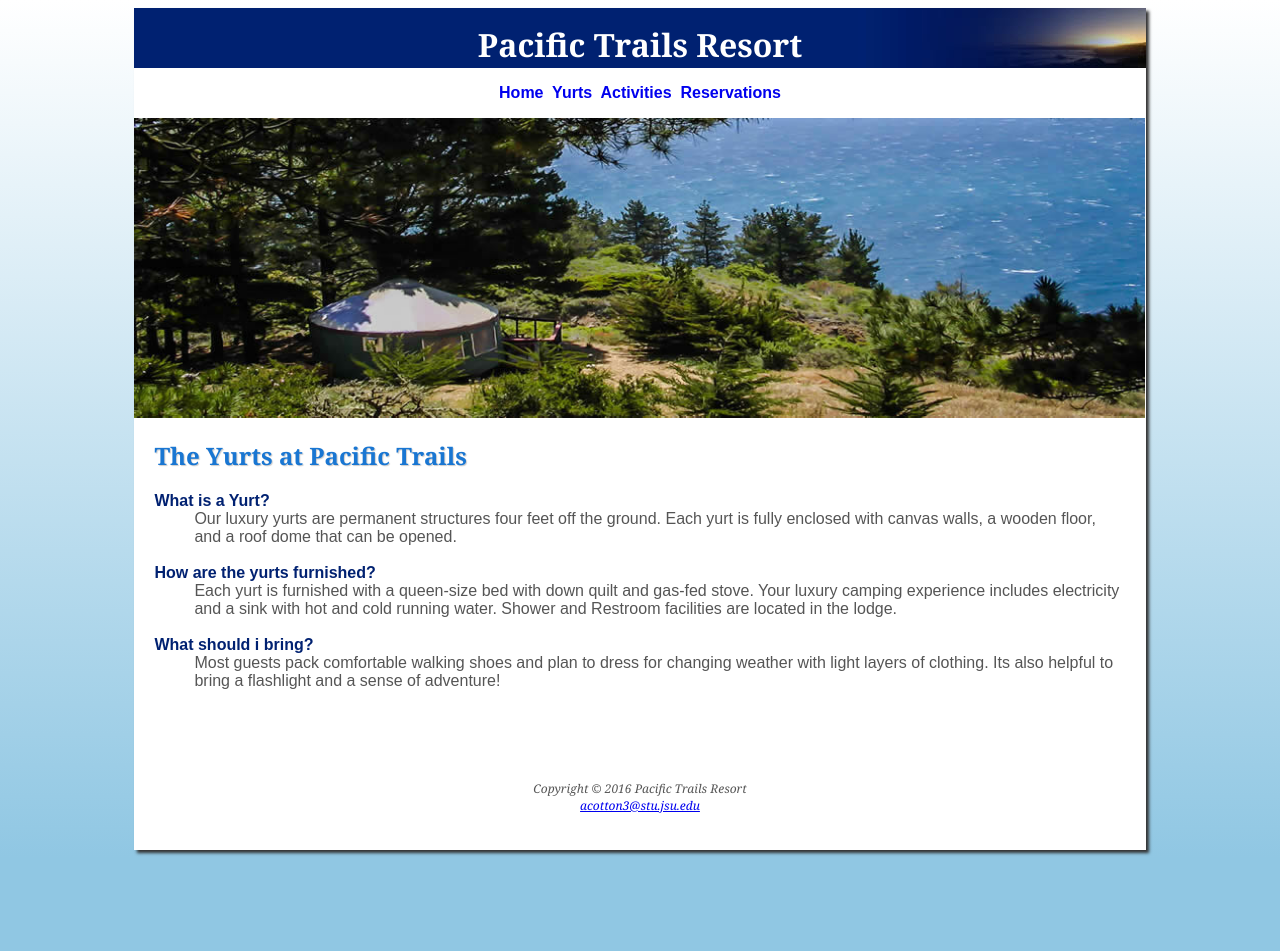
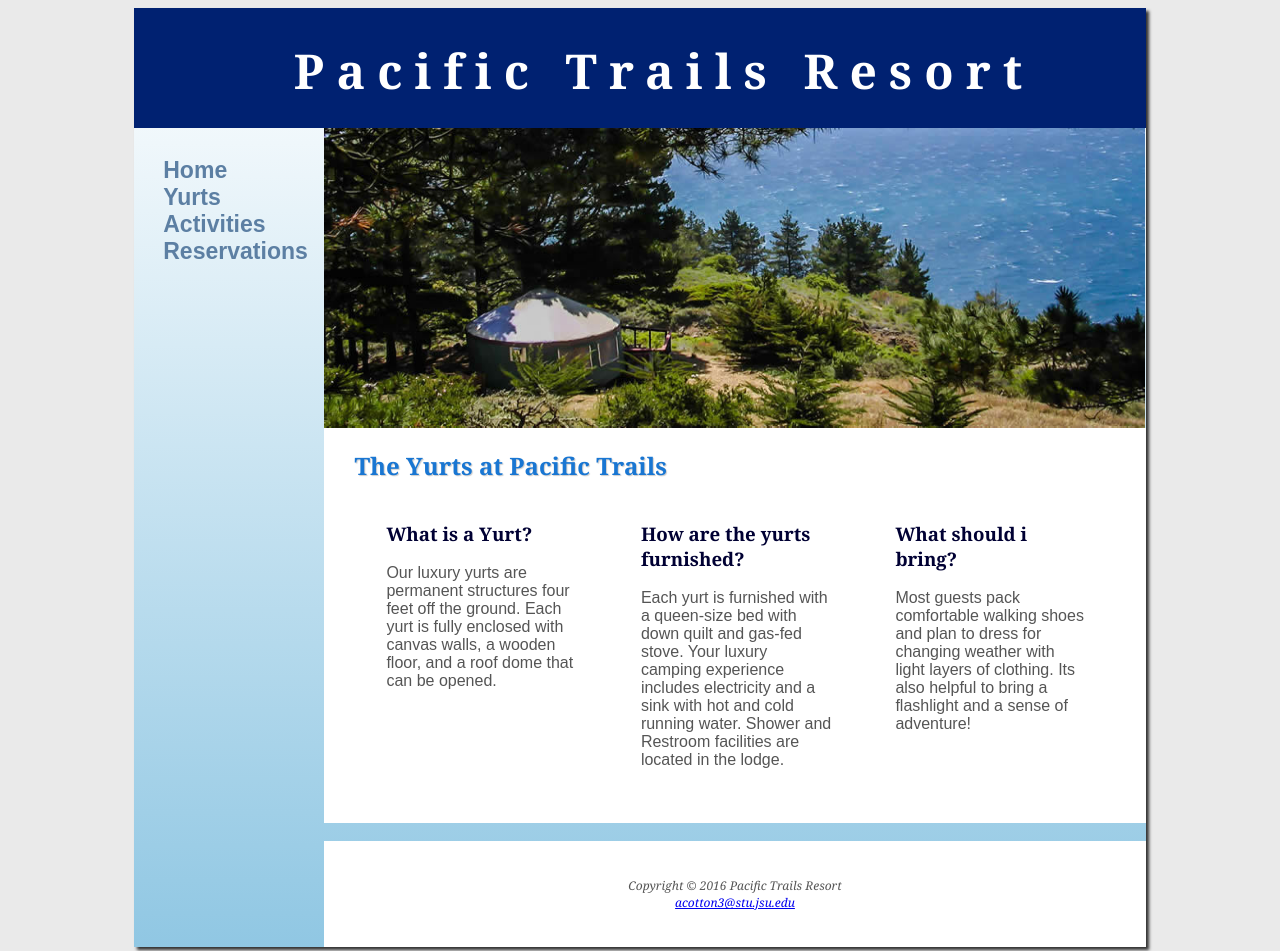
Before and after one commit to Aehryn/CS-315-Pacific-Trails-Case-Study, a plain HTML site: page yurts.html in a window 1280 px wide. Shown: the top 951 px of the page. Before the commit the page ends 858 px from the top, so only its background shows below. Drawn offline with Linux system fonts and the light colour scheme.

Commit message:
Chapter 7 Complete

```diff
--- a/pacific.css
+++ b/pacific.css
@@ -7,8 +7,7 @@
   }
 
   body {
-    background-color: #90C7E3;
-    background-image: linear-gradient(#FFFFFF, #90C7E3);
+    background-color: #EAEAEA;
     color: #555555;
     font-family: Arial, "Helvetica Neue", Helvetica, sans-serif;
   }
@@ -16,28 +15,64 @@
 header {
     background-color: #002171;
     color: #FFFFFF;
-    background-image: url(images/sunset.jpg);
-    background-position: right;
-    background-repeat: no-repeat;
-    height: 60px;
+    height: 120px;
+    padding-top: 30px;
+    padding-left: 3em;
     text-align: center;
-    padding-top: 15px;
+}
+
+header a {
+  text-decoration: none;
+}
+
+header a:link {
+  color: #FFFFFF;
+}
+
+header a:visited {
+  color: #FFFFFF;
+}
+
+header a:hover {
+  color: #90C7E3;
 }
 
 nav {
-    background-color: #FFFFFF;
     font-weight: bold;
-    text-align: center;
-    padding: 1em;
+    font-size: 120%;
+    padding: 1.5em;
+    float: left;
+    width: 160px;
+}
+
+nav ul {
+  list-style-type: none;
+  margin: 0;
+  padding-left: 0;
+  font-size: 1.2em;
 }
 
 nav a {
   text-decoration: none;
 }
 
+nav a:link {
+  color: #5C7FA3;
+}
+
+nav a:visited {
+  color: #344873;
+}
+
+nav a:hover {
+  color: #A52A2A;
+}
+
 h1 {
   margin-bottom: 0;
   font-family: Georgia, "Times New Roman", serif;
+  font-size: 3em;
+  letter-spacing: 0.25em;
   margin-top: 0;
 }
 
@@ -52,8 +87,9 @@ h3 {
   color: #000033;
 }
 
-ul {
+main ul {
   list-style-image: url(images/marker.gif);
+
 }
 
 dt {
@@ -75,31 +111,39 @@ footer {
   text-align: center;
   font-family: Georgia, Times, "Times New Roman", serif;
   padding: 2em;
+  margin-left: 190px;
+  background-color: #FFFFFF;
 }
 
 #wrapper {
   margin-left: auto;
   margin-right: auto;
   width: 80%;
-  background: #FFFFFF;
+  background: #90c7E3;
+  border: 1px #000033;
+  background-image: linear-gradient(#FFFFFF, #90C7E3);
   min-width: 960px;
   max-width: 2048px;
   box-shadow: 3px 3px 3px #333333;
 }
 
 main {
+  background-color: #FFFFFF;
+  margin-left: 190px;
   padding-top: 1px;
   padding-right: 20px;
   padding-bottom: 20px;
-  padding-left: 20px;
+  padding-left: 30px;
   display: block;
+  overflow: auto;
 }
 
 #homehero {
   height: 300px;
-  background-image: url(images/coast.jpg);
+  background-image: url(images/coast2.jpg);
   background-size: 100% 100%;
   background-repeat: no-repeat;
+  margin-left: 190px;
 }
 
 #yurthero {
@@ -107,6 +151,7 @@ main {
   background-image: url(images/yurt.jpg);
   background-size: 100% 100%;
   background-repeat: no-repeat;
+  margin-left: 190px;
 }
 
 #trailhero {
@@ -114,4 +159,12 @@ main {
   background-image: url(images/trail.jpg);
   background-size: 100% 100%;
   background-repeat: no-repeat;
+  margin-left: 190px;
 }
+
+section {
+  float: left;
+  width: 33%;
+  padding-left: 2em;
+  padding-right: 2em;
+}
--- a/yurts.html
+++ b/yurts.html
@@ -11,14 +11,16 @@
 <body>
     <div id="wrapper">
         <header>
-            <h1>Pacific Trails Resort</h1>
+            <h1><a href="index.html">Pacific Trails Resort</a></h1>
         </header>
 
         <nav>
-            <a href="index.html">Home</a>&nbsp;
-            <a href="yurts.html">Yurts</a>&nbsp;
-            <a href="activities.html">Activities</a>&nbsp;
-            <a href="reservations.html">Reservations</a>
+            <ul>
+                <li><a href="index.html">Home</a></li>
+                <li><a href="yurts.html">Yurts</a></li>
+                <li><a href="activities.html">Activities</a></li>
+                <li><a href="reservations.html">Reservations</a></li>
+            </ul>
         </nav>
 
         <div id="yurthero"></div>
@@ -27,35 +29,34 @@
             <h2>
                 The Yurts at Pacific Trails
             </h2>
-
-            <dl>
-                <strong>
-                    <dt>What is a Yurt?</dt>
-                </strong>
-                <dd>
+            <section>
+                    <h3>What is a Yurt?</h3>
+                <p>
                     Our luxury yurts are permanent structures four feet off the ground.
                     Each yurt is fully enclosed with canvas walls, a wooden floor, and a roof dome that can be opened.
-                </dd><br>
+                </p>
+                <br>
+            </section>
 
-                <strong>
-                    <dt>How are the yurts furnished?</dt>
-                </strong>
-                <dd>
+            <section>
+                    <h3>How are the yurts furnished?</h3>
+                <p>
                     Each yurt is furnished with a queen-size bed with down quilt and gas-fed stove.
                     Your luxury camping experience includes electricity and a sink with hot and cold running water.
                     Shower and Restroom facilities are located in the lodge.
-                </dd><br>
+                </p>
+                <br>
+            </section>
 
-                <strong>
-                    <dt>What should i bring?</dt>
-                </strong>
-                <dd>
+            <section>
+                    <h3>What should i bring?</h3>
+                <p>
                     Most guests pack comfortable walking shoes and plan to dress for changing weather with light layers
                     of
                     clothing.
                     Its also helpful to bring a flashlight and a sense of adventure!
-                </dd>
-            </dl>
+                </p>
+            </section>
 
         </main><br>
 
```
Also changed, not shown: activities.html (+23 -14 lines), index.html (+7 -5 lines), images/coast2.jpg (added).
